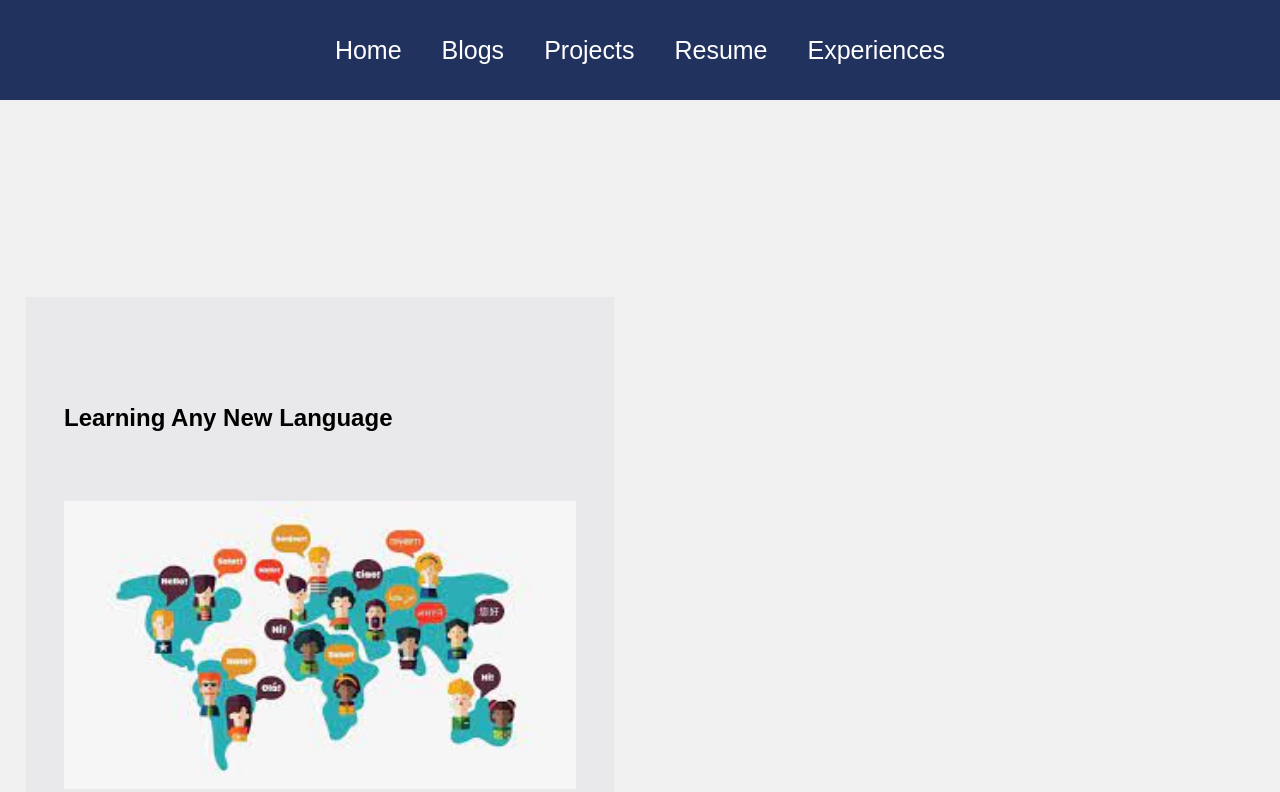
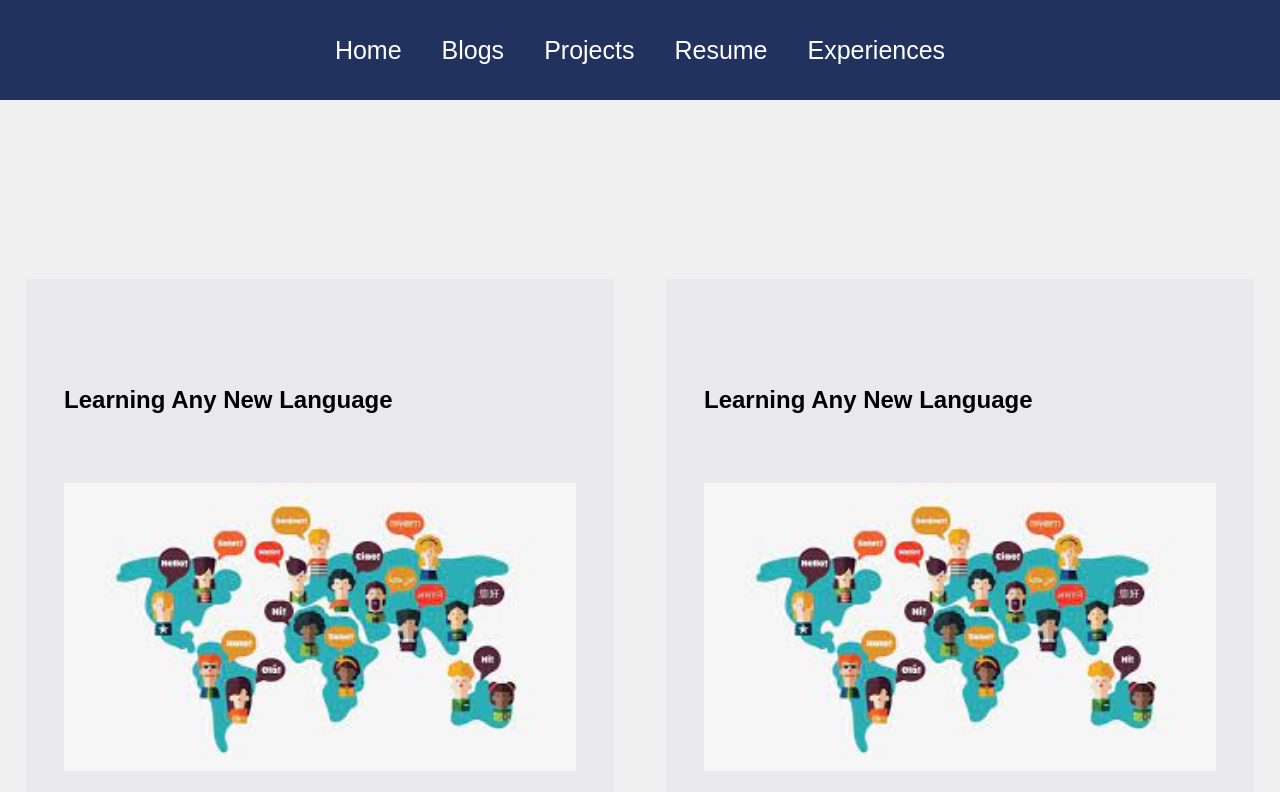
Before and after one commit to pumkhai1/web-project, a React (Create React App) app: page /Blog in a window 1280 px wide. Shown: the top 792 px of the page. Built offline with nearby package versions, Linux system fonts and the light colour scheme.

Commit message:
change them

```diff
--- a/src/components/Post.js
+++ b/src/components/Post.js
@@ -9,7 +9,6 @@ const Post = ({ post: { title, body, imgUrl, author }, index }) => {
   return (
 
     <div>
-      <br />
       <div className="post-container">
         <h2 className="heading">{title}</h2>
         <img className="image" src={imgUrl} alt="post" />
--- a/src/styles/Blog.css
+++ b/src/styles/Blog.css
@@ -9,7 +9,7 @@
     height: 40%;
     display: flex;
     justify-content: center;
-    position: 10000px 10px 10px 10px;
+    float:right;
 
 
 }
```
